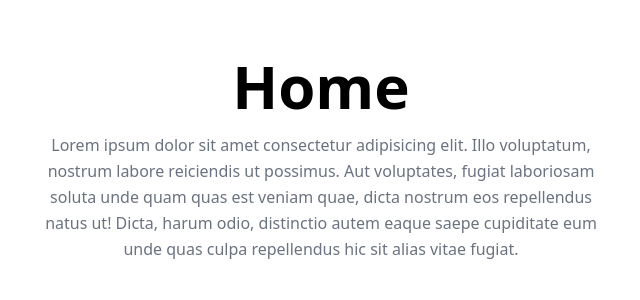
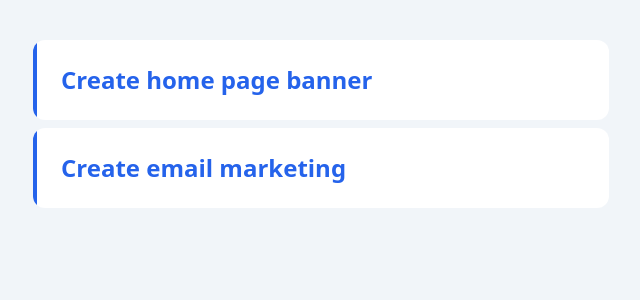
Before and after one commit to ajimsofwan/project-planner, a Vue app: page / in a window 1280 px wide. Shown: the top 300 px of the page, without its empty margins (319-959 px from the left). Built offline with nearby package versions, Linux system fonts and the light colour scheme; data requests are answered from the project's data file.

Commit message:
feat: singleProject component

```diff
--- /dev/null
+++ b/data/db.json
@@ -0,0 +1,16 @@
+{
+  "projects": [
+    {
+      "id": 1,
+      "title": "Create home page banner",
+      "detail": "Lorem ipsum",
+      "complete": false
+    },
+    {
+      "id": 2,
+      "title": "Create email marketing",
+      "detail": "Lorem ipsum",
+      "complete": true
+    }
+  ]
+}
--- a/index.html
+++ b/index.html
@@ -1,13 +1,16 @@
 <!doctype html>
 <html lang="en">
+
 <head>
   <meta charset="UTF-8" />
   <link rel="icon" type="image/svg+xml" href="/vite.svg" />
   <meta name="viewport" content="width=device-width, initial-scale=1.0" />
   <title>Vite + Vue</title>
 </head>
-  <body>
+
+<body class="bg-slate-100 text-slate-700 dark:bg-slate-900 dark:text-slate-400">
   <div id="app"></div>
   <script type="module" src="/src/main.js"></script>
 </body>
+
 </html>
--- a/package.json
+++ b/package.json
@@ -9,6 +9,7 @@
     "preview": "vite preview"
   },
   "dependencies": {
+    "json-server": "^0.17.4",
     "vue": "^3.3.4",
     "vue-router": "4"
   },
--- a/src/components/HelloWorld.vue
+++ /dev/null
@@ -1,34 +0,0 @@
-<script setup>
-import { ref } from 'vue'
-
-defineProps({
-  msg: String,
-})
-
-const count = ref(0)
-</script>
-
-<template>
-  <h1 class="text-3xl font-bold underline">{{ msg }}</h1>
-
-  <div class="card">
-    <button type="button" @click="count++" class="rounded-lg bg-primary text-slate-100 py-1 px-2 my-2">count is {{ count
-    }}</button>
-    <p>
-      Edit
-      <code>components/HelloWorld.vue</code> to test HMR
-    </p>
-  </div>
-
-  <p>
-    Check out
-    <a href="https://vuejs.org/guide/quick-start.html#local" target="_blank">create-vue</a>, the official Vue + Vite
-    starter
-  </p>
-  <p>
-    Install
-    <a href="https://github.com/vuejs/language-tools" target="_blank">Volar</a>
-    in your IDE for a better DX
-  </p>
-  <p class="read-the-docs">Click on the Vite and Vue logos to learn more</p>
-</template>
--- /dev/null
+++ b/src/components/SingleProject.vue
@@ -0,0 +1,27 @@
+<script setup>
+import { ref } from 'vue';
+
+defineProps(['project'])
+
+const showDetail = ref(false)
+
+function handleShow() {
+  showDetail.value = !showDetail.value
+}
+</script>
+<template>
+  <div class="max-w-xl mx-auto mb-2 cursor-pointer group" @click="handleShow">
+    <div class="overflow-hidden bg-white rounded-xl group-hover:bg-blue-600 dark:bg-gray-800">
+      <div class="flex">
+        <div class="flex-none w-1 bg-blue-600 group-hover:bg-blue-400"></div>
+        <div class="flex-1 px-6 py-6 text-left">
+          <h1 class="text-2xl font-bold text-blue-600 group-hover:text-white">{{ project.title }}</h1>
+          <div v-show="showDetail">
+            <p class="text-gray-700 group-hover:text-white dark:text-gray-300"><span>{{ project.detail }}</span>
+            </p>
+          </div>
+        </div>
+      </div>
+    </div>
+  </div>
+</template>
--- a/src/views/Home.vue
+++ b/src/views/Home.vue
@@ -1,10 +1,27 @@
+<script setup>
+import { onMounted, ref } from 'vue';
+import SingleProject from '../components/SingleProject.vue'
+const projects = ref([])
+
+const getProjects = async () => {
+  try {
+    const response = await fetch('http://localhost:3000/projects')
+    const data = await response.json()
+    projects.value = data
+  } catch (error) {
+    console.log(error.message)
+  }
+}
+
+
+onMounted(() => {
+  getProjects()
+})
+</script>
 <template>
-  <h1 class="my-4 text-6xl font-bold">Home</h1>
-  <p class="max-w-xl mx-auto text-base leading-relaxed text-gray-500 dark:text-gray-400">Lorem ipsum dolor sit amet
-    consectetur
-    adipisicing
-    elit. Illo voluptatum, nostrum labore reiciendis ut possimus. Aut voluptates, fugiat laboriosam soluta unde quam quas
-    est veniam quae, dicta nostrum eos repellendus natus ut! Dicta, harum odio, distinctio autem eaque saepe cupiditate
-    eum unde quas culpa repellendus hic sit alias vitae fugiat.
-  </p>
+  <div v-if="projects.length">
+    <div v-for="project in projects" :key="project.id">
+      <SingleProject :project="project" />
+    </div>
+  </div>
 </template>
```
Also changed, not shown: 1 other file (tests, documents, lock files or other folders). Lines whose indentation alone changed are shown as unchanged.
